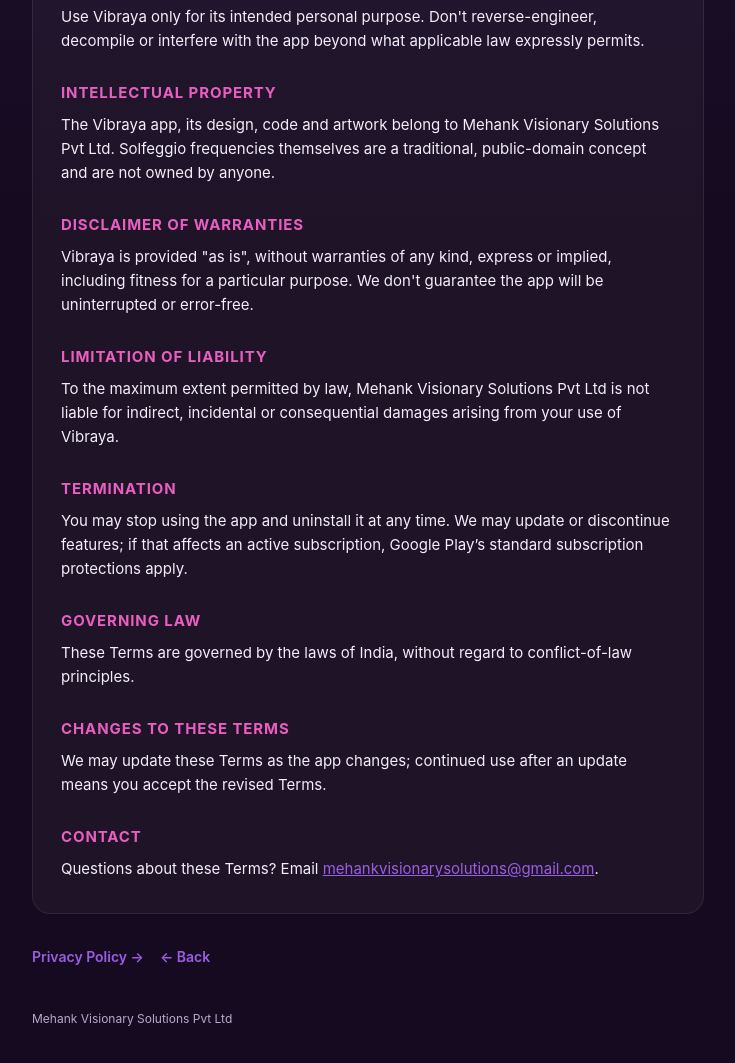
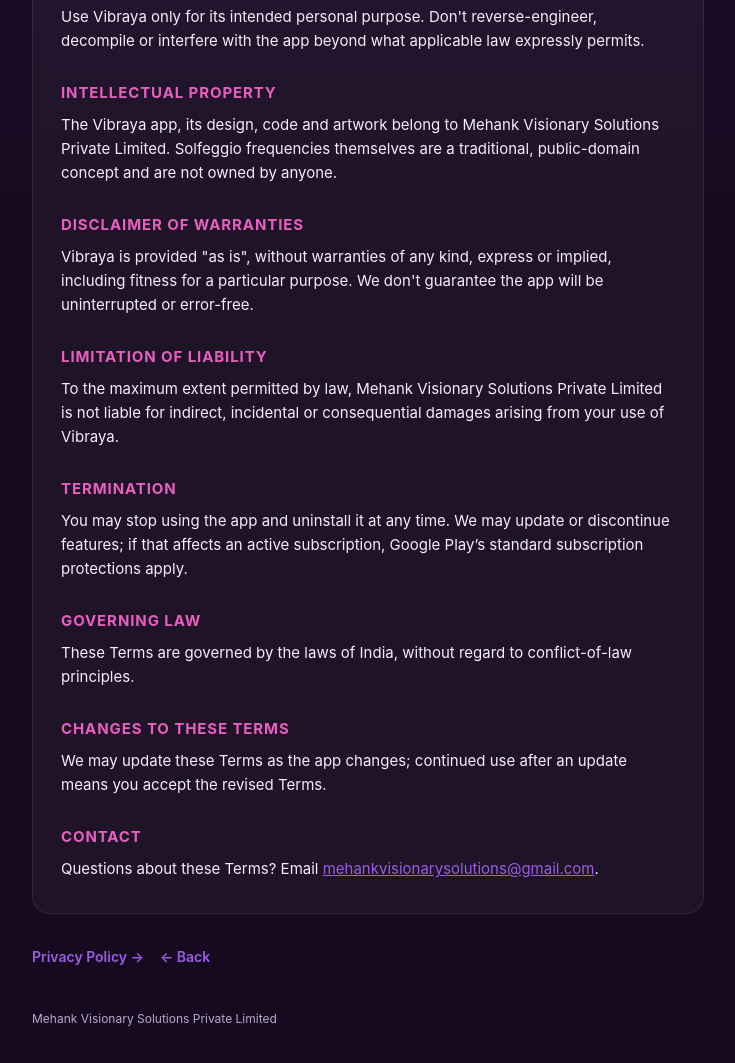
Before and after one commit to ankitbhardwajankit-creator/legal, a plain HTML site: page vibraya/terms-of-service.html in a window 1280 px wide. Shown: the part 1091-2154 px from the top of the page, without its empty margins (272-1007 px from the left). Drawn offline with Linux system fonts and the light colour scheme.

Commit message:
Use the registered company name; name Mehankab as the Play publisher
Co-Authored-By: Claude Opus 5.5 <noreply@anthropic.com>
Claude-Session: https://claude.ai/code/session_014hKimbG1DqoZQsyYuZUKRo

```diff
--- a/vibraya/terms-of-service.html
+++ b/vibraya/terms-of-service.html
@@ -36,13 +36,13 @@
     <p>Use Vibraya only for its intended personal purpose. Don't reverse-engineer, decompile or interfere with the app beyond what applicable law expressly permits.</p>
 
     <h2>Intellectual property</h2>
-    <p>The Vibraya app, its design, code and artwork belong to Mehank Visionary Solutions Pvt Ltd. Solfeggio frequencies themselves are a traditional, public-domain concept and are not owned by anyone.</p>
+    <p>The Vibraya app, its design, code and artwork belong to Mehank Visionary Solutions Private Limited. Solfeggio frequencies themselves are a traditional, public-domain concept and are not owned by anyone.</p>
 
     <h2>Disclaimer of warranties</h2>
     <p>Vibraya is provided &quot;as is&quot;, without warranties of any kind, express or implied, including fitness for a particular purpose. We don't guarantee the app will be uninterrupted or error-free.</p>
 
     <h2>Limitation of liability</h2>
-    <p>To the maximum extent permitted by law, Mehank Visionary Solutions Pvt Ltd is not liable for indirect, incidental or consequential damages arising from your use of Vibraya.</p>
+    <p>To the maximum extent permitted by law, Mehank Visionary Solutions Private Limited is not liable for indirect, incidental or consequential damages arising from your use of Vibraya.</p>
 
     <h2>Termination</h2>
     <p>You may stop using the app and uninstall it at any time. We may update or discontinue features; if that affects an active subscription, Google Play’s standard subscription protections apply.</p>
@@ -62,7 +62,7 @@
     <a href="index.html">← Back</a>
   </div>
 
-  <footer>Mehank Visionary Solutions Pvt Ltd</footer>
+  <footer>Mehank Visionary Solutions Private Limited</footer>
 </div>
 </body>
 </html>
```
Also changed, not shown: index.html (+1 -1 lines), vibraya/index.html (+1 -1 lines), vibraya/privacy-policy.html (+3 -3 lines), 1 other file.
